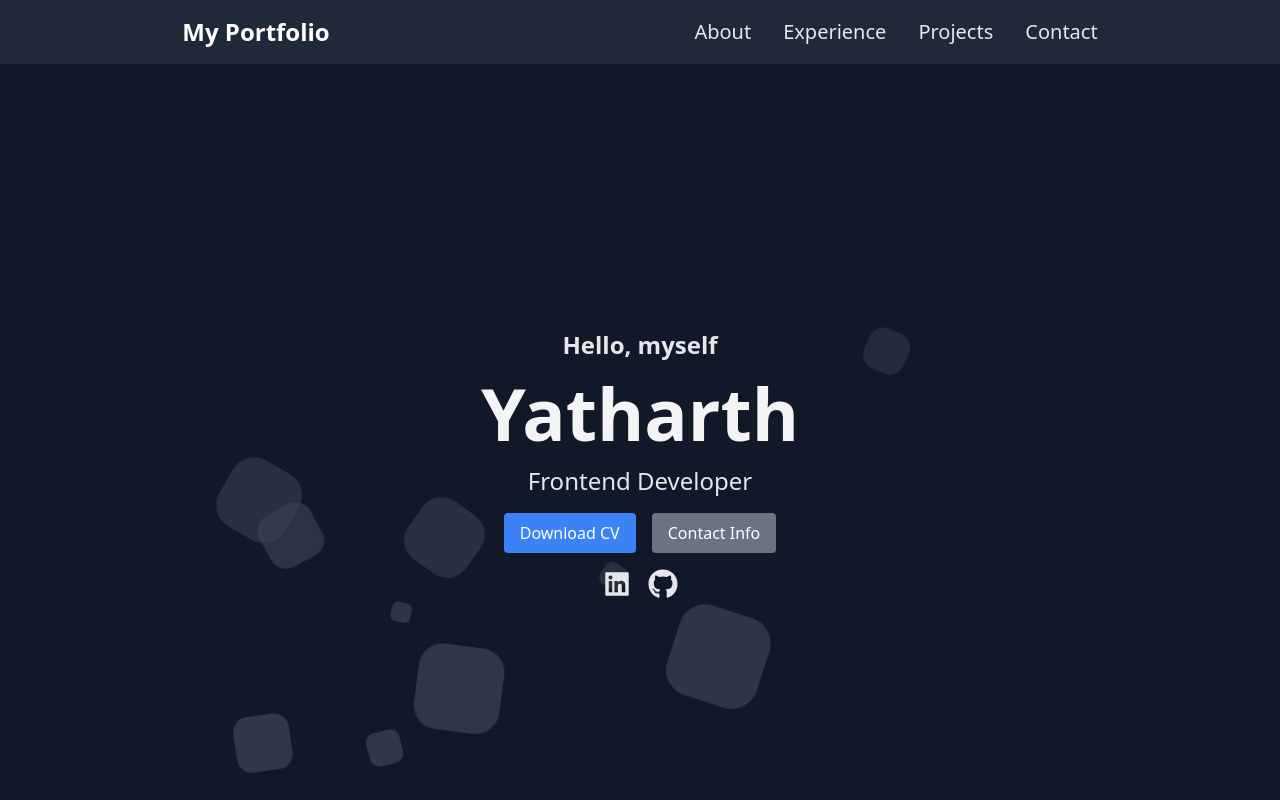
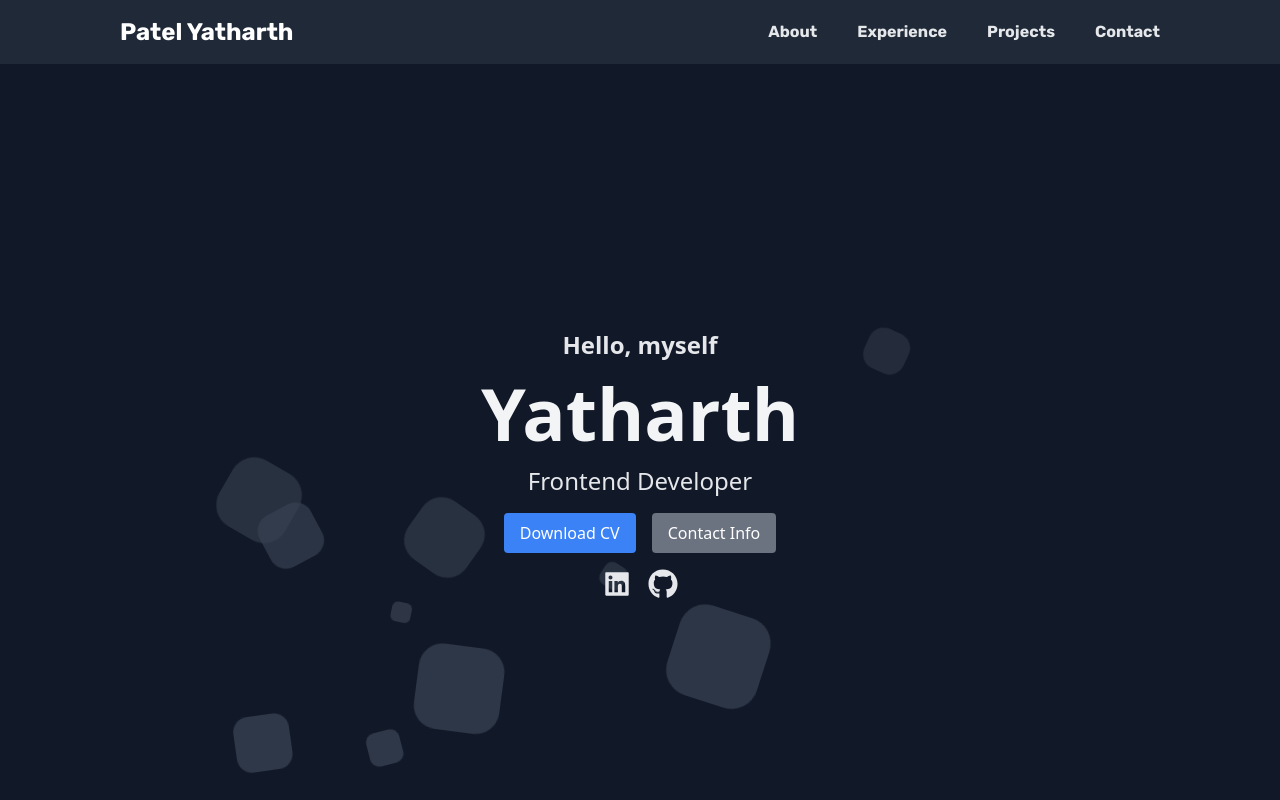
Before and after one commit to y4th4rthh/yatharth-portfolio, a React (Create React App) app: page / in a window 1280 px wide. Shown: the top 800 px of the page. Built offline with nearby package versions, Linux system fonts and the light colour scheme.

Commit message:
Update Nav.jsx

```diff
--- a/src/Nav.jsx
+++ b/src/Nav.jsx
@@ -1,43 +1,55 @@
-import React from 'react';
+import React, { useState ,useEffect} from 'react';
 
 const Nav = () => {
-  const toggleMenu = () => {
-    const menu = document.querySelector('.menu-links');
-    const icon = document.querySelector('.hamburger-icon');
-    menu.classList.toggle('open');
-    icon.classList.toggle('open');
+  const [isMobileMenuOpen, setMobileMenuOpen] = useState(false);
+
+  const toggleMobileMenu = () => {
+    setMobileMenuOpen(!isMobileMenuOpen);
   };
 
+  const closeMobileMenu = () => {
+    setMobileMenuOpen(false);
+  };
+
+
   return (
-    <div>
-      {/* Navigation */}
-      <nav className="flex justify-around items-center h-16 dark:bg-white bg-gray-800 shadow-md">
-        <div className="text-2xl font-bold dark:text-black text-white">My Portfolio</div>
-        <ul className="hidden lg:flex gap-8 text-xl">
-          <li><a href="#about" className="dark:hover:text-gray-500 hover:text-gray-300 dark:text-black text-gray-200">About</a></li>
-          <li><a href="#experience" className="dark:hover:text-gray-500 hover:text-gray-300 dark:text-black text-gray-200">Experience</a></li>
-          <li><a href="#projects" className="dark:hover:text-gray-500 hover:text-gray-300 dark:text-black text-gray-200">Projects</a></li>
-          <li><a href="#contact" className="dark:hover:text-gray-500 hover:text-gray-300 dark:text-black text-gray-200">Contact</a></li>
-        </ul>
-      </nav>
-      <nav className="lg:hidden flex justify-between items-center p-4 dark:bg-white bg-gray-800">
-        <div className="text-2xl font-bold dark:text-black text-white">Patel Yatharth</div>
-        <div className="hamburger-menu relative">
-          <div className="hamburger-icon flex flex-col justify-between h-6 w-8 cursor-pointer" onClick={toggleMenu}>
-            <span className="block w-full h-1 dark:bg-black bg-white"></span>
-            <span className="block w-full h-1 dark:bg-black bg-white"></span>
-            <span className="block w-full h-1 dark:bg-black bg-white"></span>
-          </div>
-          <ul className="menu-links absolute right-0 dark:bg-white bg-gray-800 mt-2 w-48 overflow-hidden transition-max-height duration-300 z-50">
-            <li><a href="#about" className="block p-4 text-center dark:text-black text-gray-200" onClick={toggleMenu}>About</a></li>
-            <li><a href="#experience" className="block p-4 text-center dark:text-black text-gray-200" onClick={toggleMenu}>Experience</a></li>
-            <li><a href="#projects" className="block p-4 text-center dark:text-black text-gray-200" onClick={toggleMenu}>Projects</a></li>
-            <li><a href="#contact" className="block p-4 text-center dark:text-black text-gray-200" onClick={toggleMenu}>Contact</a></li>
+    <nav className="bg-gray-800 p-4 dark:bg-white dark:text-black  text-white  w-full z-10 top-0 font-rubik" style={{ cursor: 'default' }}>
+      <div className="mx-auto text-center flex w-5/6 justify-between font-bold dark:text-black text-white">
+
+        {/* <div className="hidden sm:flex space-x-4 items-center gap-6 text-md font-semibold">
+          <Link to='#profile'>Home</Link>
+          <Link to='#about'>About</Link>
+        </div> */}
+        <div className="text-3xl sm:text-2xl font-extrabold">
+          <a href="#profile">Patel Yatharth</a>
+        </div>
+        <div className="hidden sm:flex space-x-4 items-center gap-6 text-md font-semibold">
+          <a href="#about" className="dark:hover:text-gray-500 hover:text-gray-300 dark:text-black text-gray-200">About</a>
+          <a href="#experience" className="dark:hover:text-gray-500 hover:text-gray-300 dark:text-black text-gray-200">Experience</a>
+          <a href="#projects" className="dark:hover:text-gray-500 hover:text-gray-300 dark:text-black text-gray-200">Projects</a>
+         <a href="#contact" className="dark:hover:text-gray-500 hover:text-gray-300 dark:text-black text-gray-200">Contact</a>
+        </div>
+
+        <div className="sm:hidden">
+          <button onClick={toggleMobileMenu} className="text-xl focus:outline-none">
+            {isMobileMenuOpen ? '✕' : '☰'}
+          </button>
+        </div>
+        <div className={`sm:hidden fixed top-0 z-50 left-0 w-full h-full bg-gray-800 text-white dark:bg-white  text-center ${isMobileMenuOpen ? 'flex flex-col items-center justify-center' : 'hidden'}`}>
+          <button onClick={closeMobileMenu} className="text-xl absolute top-4 right-4 focus:outline-none dark:text-black">
+            ✕
+          </button>
+          <ul className="font-medium text-2xl space-y-4">
+             <li><a href="#about" className="block p-4 text-center dark:text-black text-gray-200" onClick={closeMobileMenu}>About</a></li>
+            <li><a href="#experience" className="block p-4 text-center dark:text-black text-gray-200" onClick={closeMobileMenu}>Experience</a></li>
+            <li><a href="#projects" className="block p-4 text-center dark:text-black text-gray-200" onClick={closeMobileMenu}>Projects</a></li>
+            <li><a href="#contact" className="block p-4 text-center dark:text-black text-gray-200" onClick={closeMobileMenu}>Contact</a></li>
+
           </ul>
         </div>
-      </nav>
-    </div>
+      </div>
+    </nav>
   );
-}
+};
 
 export default Nav;
```
